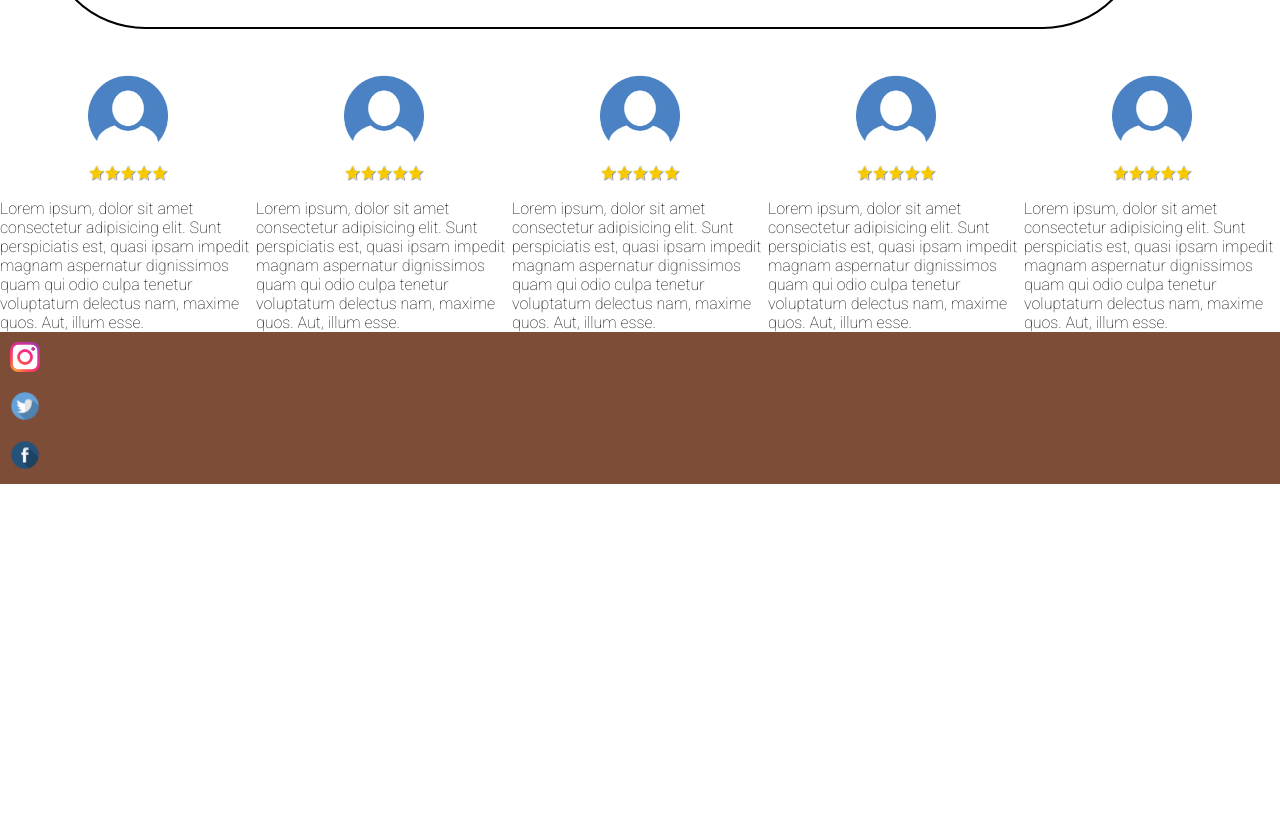
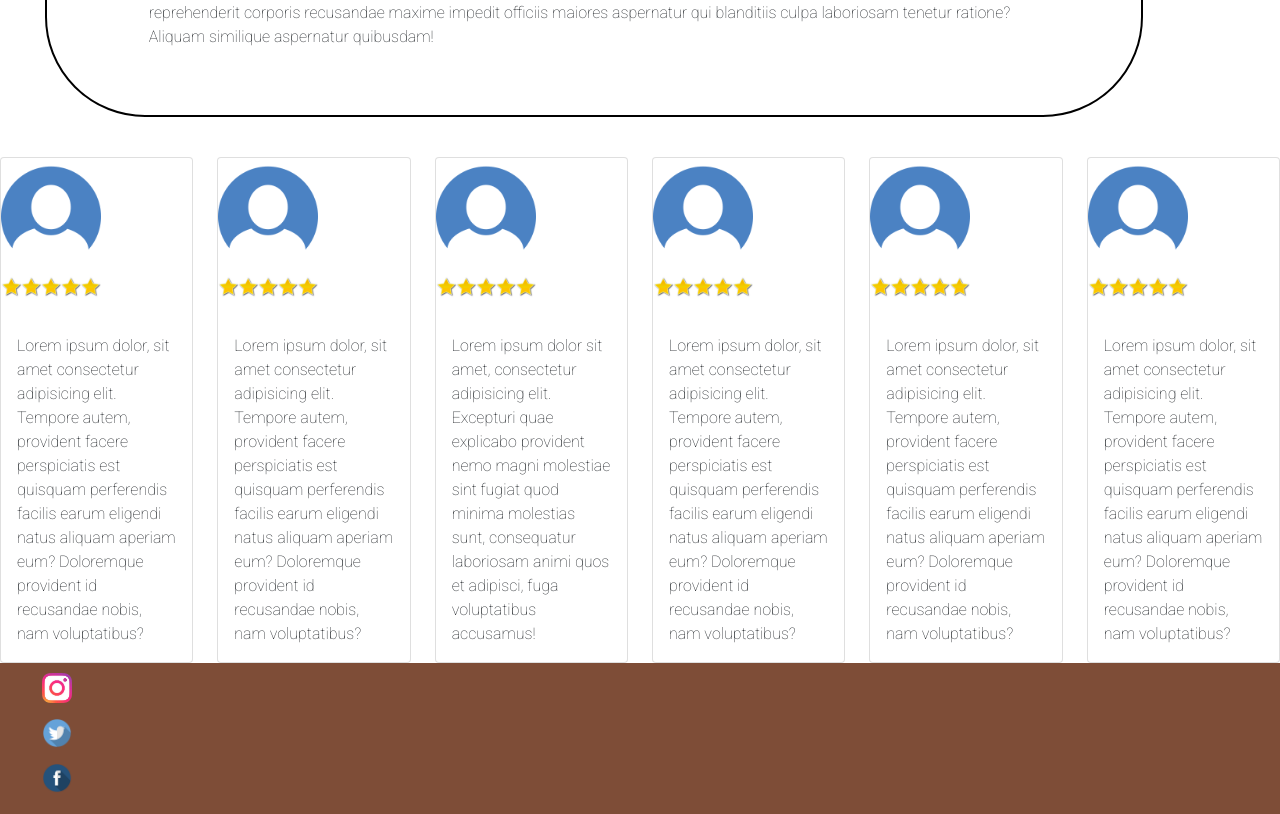
Before and after one commit to ignaciolloveras/proyecto, a plain HTML site: page index.html in a window 1280 px wide. Shown: the part 662-1476 px from the top of the page. Before the commit the page ends 1146 px from the top, so only its background shows below. Drawn offline with nearby package versions, Linux system fonts and the light colour scheme.

Commit message:
Agregue bootstrap al index

```diff
--- a/css/main.css
+++ b/css/main.css
@@ -91,6 +91,8 @@
 
 .review{
     grid-area: review;
+    display: flex;
+    flex-direction: row;
 }
 
 .reviewUno{
--- a/index.html
+++ b/index.html
@@ -4,9 +4,10 @@
 	<meta charset="UTF-8">
 	<meta name="viewport" content="width=device-width, initial-scale=1.0">
 	<link rel="shortcut icon" href="assets/img/favicon-32x32.png">
-	<title>Frola - Saltillo</title>
+	<link href="https://cdn.jsdelivr.net/npm/bootstrap@5.1.3/dist/css/bootstrap.min.css" rel="stylesheet" integrity="sha384-1BmE4kWBq78iYhFldvKuhfTAU6auU8tT94WrHftjDbrCEXSU1oBoqyl2QvZ6jIW3" crossorigin="anonymous">
 	<link rel="stylesheet" href="css/main.css">
 	<link href="https://fonts.googleapis.com/css2?family=Roboto:wght@100&display=swap" rel="stylesheet">
+	<title>Frola - Saltillo</title>
 </head>
 <body class="bodyIndex">
 
@@ -53,33 +54,67 @@
 
 	</main>
 
-	<section class="review">
+	<section>
+			<div class="row" >
+				<div class="col-sm-2">
+				  <div class="card">
+					  <img src="imagenes/usuario-sin-foto.png" alt="usuario sin foto" width="100">
+					  <img src="imagenes/estrellas.webp" alt="puntuacion" width="100">
+					<div class="card-body">
+					  	<p class="card-text"> Lorem ipsum dolor, sit amet consectetur adipisicing elit. Tempore autem, provident facere perspiciatis est quisquam perferendis facilis earum eligendi natus aliquam aperiam eum? Doloremque provident id recusandae nobis, nam voluptatibus? </p>
+					</div>
+				  </div>
+				</div>
+				<div class="col-sm-2">
+					<div class="card">
+						<img src="imagenes/usuario-sin-foto.png" alt="usuario sin foto" width="100">
+						<img src="imagenes/estrellas.webp" alt="puntuacion" width="100">
+					  <div class="card-body">
+							<p class="card-text"> Lorem ipsum dolor, sit amet consectetur adipisicing elit. Tempore autem, provident facere perspiciatis est quisquam perferendis facilis earum eligendi natus aliquam aperiam eum? Doloremque provident id recusandae nobis, nam voluptatibus? </p>
+					  </div>
+					</div>
+				</div>
+				<div class="col-sm-2">
+					<div class="card">
+						<img src="imagenes/usuario-sin-foto.png" alt="usuario sin foto" width="100">
+						<img src="imagenes/estrellas.webp" alt="puntuacion" width="100">
+					  <div class="card-body">
+							<p class="card-text"> Lorem ipsum dolor sit amet, consectetur adipisicing elit. Excepturi quae explicabo provident nemo magni molestiae sint fugiat quod minima molestias sunt, consequatur laboriosam animi quos et adipisci, fuga voluptatibus accusamus! </p>
+					  </div>
+					</div>
+				 </div>
 
-		<div class="reviewUno">
-			<div class="img"><img src="imagenes/usuario-sin-foto.png" width="80" height="80" alt="foto usuario"></div>
-			<div class="img"><img src="Imagenes/estrellas.webp" width="80" height="50"  alt="estrella puntuacion"></div>
-			<p>Lorem ipsum, dolor sit amet consectetur adipisicing elit. Sunt perspiciatis est, quasi ipsam impedit magnam aspernatur dignissimos quam qui odio culpa tenetur voluptatum delectus nam, maxime quos. Aut, illum esse.</p>
-		</div>
-		<div class="reviewDos">
-			<div class="img"><img src="imagenes/usuario-sin-foto.png" width="80" height="80" alt="foto usuario"></div>
-			<div class="img"><img src="Imagenes/estrellas.webp" width="80" height="50"  alt="estrella puntuacion"></div>
-			<p>Lorem ipsum, dolor sit amet consectetur adipisicing elit. Sunt perspiciatis est, quasi ipsam impedit magnam aspernatur dignissimos quam qui odio culpa tenetur voluptatum delectus nam, maxime quos. Aut, illum esse.</p>
-		</div>
-		<div class="reviewTres">
-			<div class="img"><img src="imagenes/usuario-sin-foto.png" width="80" height="80" alt="foto usuario"></div>
-			<div class="img"><img src="Imagenes/estrellas.webp" width="80" height="50"  alt="estrella puntuacion"></div>
-			<p>Lorem ipsum, dolor sit amet consectetur adipisicing elit. Sunt perspiciatis est, quasi ipsam impedit magnam aspernatur dignissimos quam qui odio culpa tenetur voluptatum delectus nam, maxime quos. Aut, illum esse.</p>
-		</div>
-		<div class="reviewCuatro">
-			<div class="img"><img src="imagenes/usuario-sin-foto.png" width="80" height="80" alt="foto usuario"></div>
-			<div class="img"><img src="Imagenes/estrellas.webp" width="80" height="50"  alt="estrella puntuacion"></div>
-			<p>Lorem ipsum, dolor sit amet consectetur adipisicing elit. Sunt perspiciatis est, quasi ipsam impedit magnam aspernatur dignissimos quam qui odio culpa tenetur voluptatum delectus nam, maxime quos. Aut, illum esse.</p>
-		</div>
-		<div class="reviewCinco">
-			<div class="img"><img src="imagenes/usuario-sin-foto.png" width="80" height="80" alt="foto usuario"></div>
-			<div class="img"><img src="Imagenes/estrellas.webp" width="80" height="50"  alt="estrella puntuacion"></div>
-			<p>Lorem ipsum, dolor sit amet consectetur adipisicing elit. Sunt perspiciatis est, quasi ipsam impedit magnam aspernatur dignissimos quam qui odio culpa tenetur voluptatum delectus nam, maxime quos. Aut, illum esse.</p>
-		</div></section>
+				 <div class="col-sm-2">
+					<div class="card">
+						<img src="imagenes/usuario-sin-foto.png" alt="usuario sin foto" width="100">
+						<img src="imagenes/estrellas.webp" alt="puntuacion" width="100">
+					  <div class="card-body">
+							<p class="card-text"> Lorem ipsum dolor, sit amet consectetur adipisicing elit. Tempore autem, provident facere perspiciatis est quisquam perferendis facilis earum eligendi natus aliquam aperiam eum? Doloremque provident id recusandae nobis, nam voluptatibus? </p>
+					  </div>
+					</div>
+				  </div>
+
+				  <div class="col-sm-2">
+					<div class="card">
+						<img src="imagenes/usuario-sin-foto.png" alt="usuario sin foto" width="100">
+						<img src="imagenes/estrellas.webp" alt="puntuacion" width="100">
+					  <div class="card-body">
+							<p class="card-text"> Lorem ipsum dolor, sit amet consectetur adipisicing elit. Tempore autem, provident facere perspiciatis est quisquam perferendis facilis earum eligendi natus aliquam aperiam eum? Doloremque provident id recusandae nobis, nam voluptatibus? </p>
+					  </div>
+					</div>
+				  </div>
+
+				  <div class="col-sm-2">
+					<div class="card" >
+						<img src="imagenes/usuario-sin-foto.png" alt="usuario sin foto" width="100" justificy>
+						<img src="imagenes/estrellas.webp" alt="puntuacion" width="100">
+					  <div class="card-body">
+							<p class="card-text"> Lorem ipsum dolor, sit amet consectetur adipisicing elit. Tempore autem, provident facere perspiciatis est quisquam perferendis facilis earum eligendi natus aliquam aperiam eum? Doloremque provident id recusandae nobis, nam voluptatibus? </p>
+					  </div>
+					</div>
+				  </div>
+			  </div>
+		</section>
 
 	<footer >
 		<div class="footer">
@@ -106,8 +141,9 @@
 		</div>
 
 
-		</footer>
+	</footer>
 
+	<script src="https://cdn.jsdelivr.net/npm/bootstrap@5.1.3/dist/js/bootstrap.bundle.min.js" integrity="sha384-ka7Sk0Gln4gmtz2MlQnikT1wXgYsOg+OMhuP+IlRH9sENBO0LRn5q+8nbTov4+1p" crossorigin="anonymous"></script>
 
 </body>
 </html>
```
